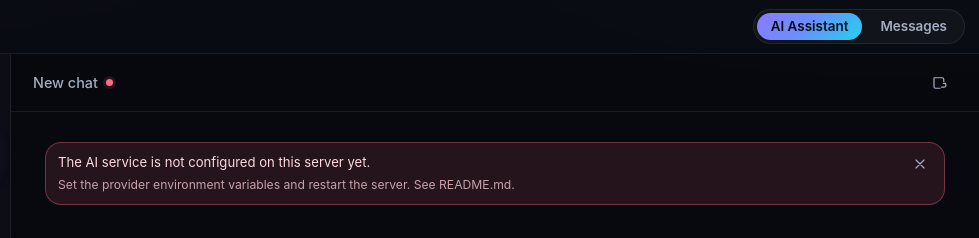
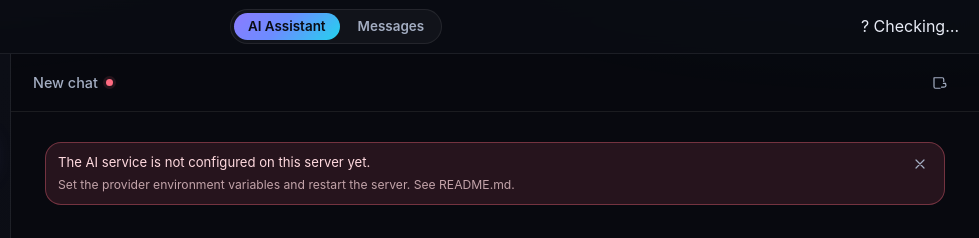
Before and after one commit to lokeshyadav1242009-blip/Loky-ai-next, a website with bundled scripts: page public/index.html in a window 1280 px wide. Shown: the top 238 px of the page, 301-1280 px from the left. Built offline with nearby package versions, Linux system fonts and the light colour scheme; files whose address does not match are found by name.

Commit message:
AppJet agent update (2 files)
- Edit public/index.html
- Edit public/index.html

```diff
--- a/public/index.html
+++ b/public/index.html
@@ -106,6 +106,20 @@
           Messages
         </button>
       </div>
+
+      <!-- Always-visible account state: shows "Sign in" when signed out and the
+           real @username once the session is known. Opens the profile dialog. -->
+      <button
+        class="appnav__account"
+        id="navAccount"
+        type="button"
+        data-state="out"
+        aria-haspopup="dialog"
+        aria-label="Profile: checking your session"
+      >
+        <span class="appnav__avatar" id="navAvatar" aria-hidden="true">?</span>
+        <span class="appnav__account-label" id="navAccountLabel">Checking…</span>
+      </button>
     </nav>
 
     <div class="app" id="appShell">
@@ -307,6 +321,7 @@
                 <span class="dm-account__handle" id="dmWhoami"></span>
                 <button class="link-btn" id="dmSignOut" type="button">Sign out</button>
               </div>
+              <p class="dm-account__email" id="dmWhoamiEmail"></p>
               <form class="dm-account__username" id="dmUsernameForm" autocomplete="off">
                 <input
                   class="msg-newrow__input"
```
